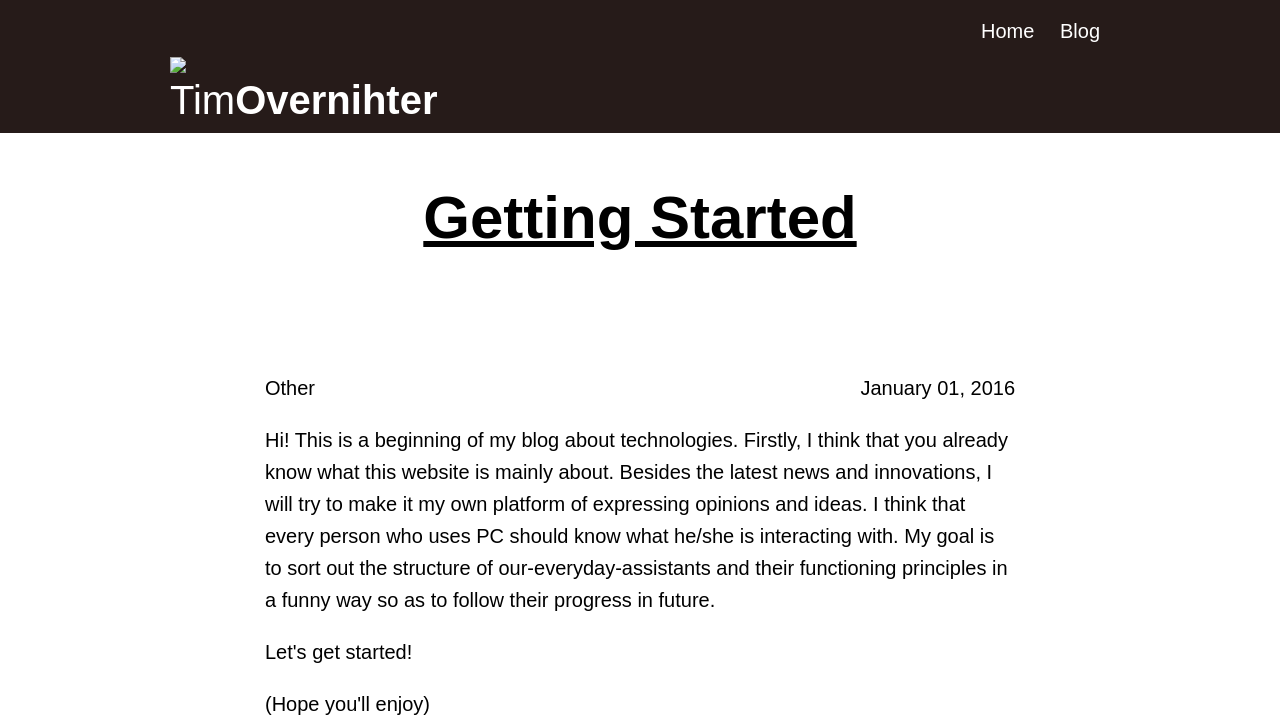
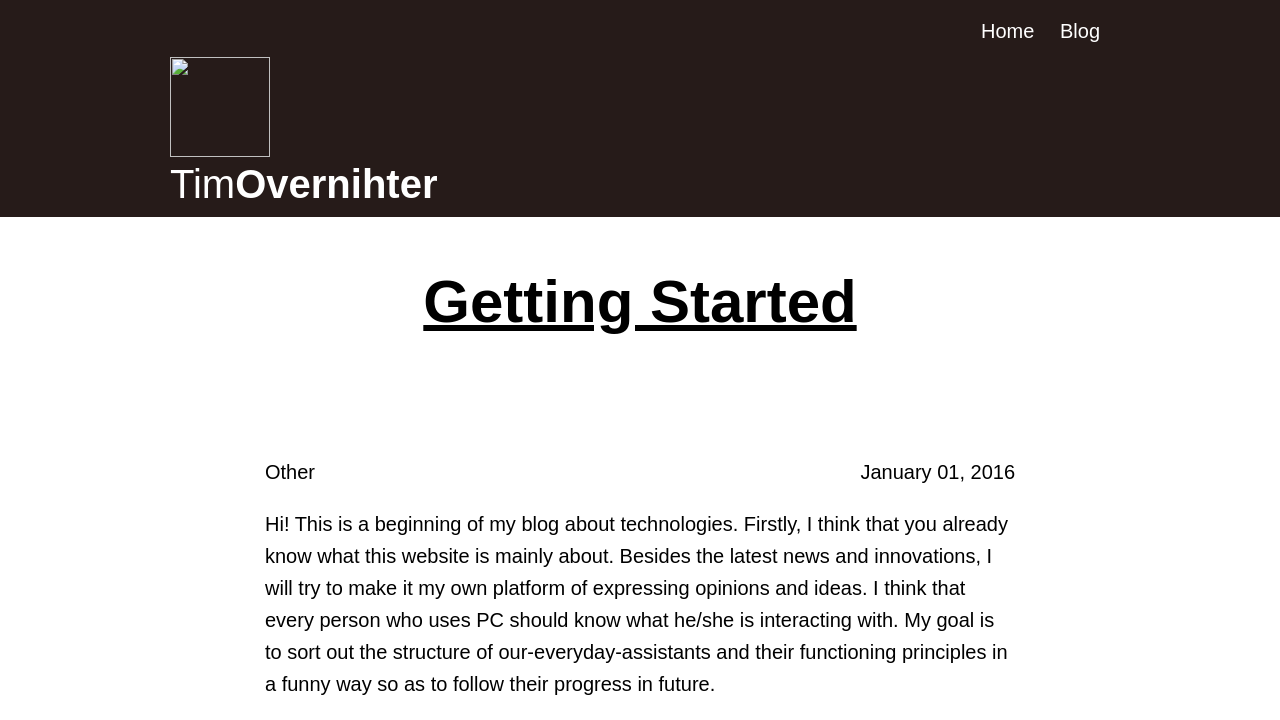
Before and after one commit to TimOvernihter/TimOvernihter.github.io, a Jekyll site: the page built from _posts/2016-01-01-the-beginning.md, in a window 1280 px wide. Shown: the top 720 px of the page. Built offline with Jekyll 4.4.1, drawn with Linux system fonts in a browser that asks for light colours; some web fonts are replaced; grey boxes are pictures that could not be loaded.

Commit message:
Update style.css

```diff
--- a/css/style.css
+++ b/css/style.css
@@ -1,4 +1,7 @@
-
+.logo {
+  width: 100px;
+  height: 100px;
+}
 body {
   font-family: "Source Sans Pro", sans-serif;
   padding: 0;
```
